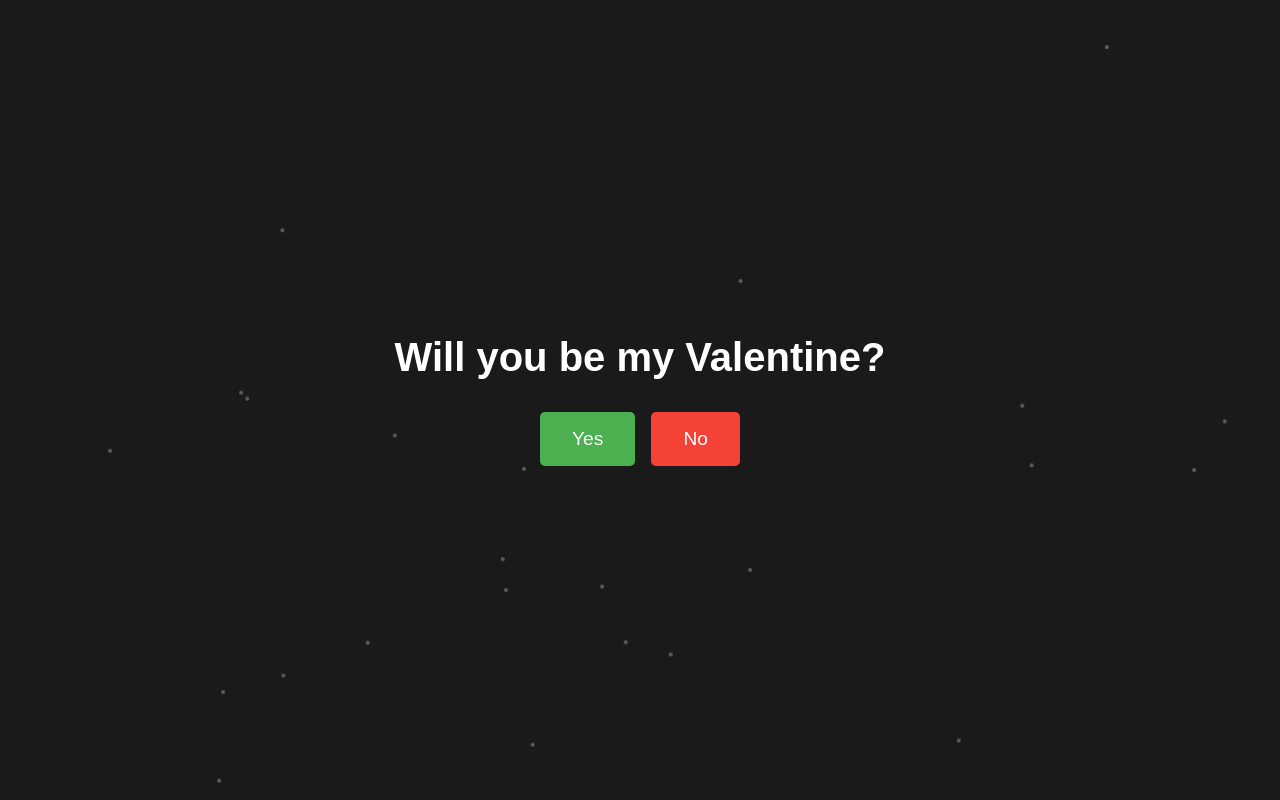
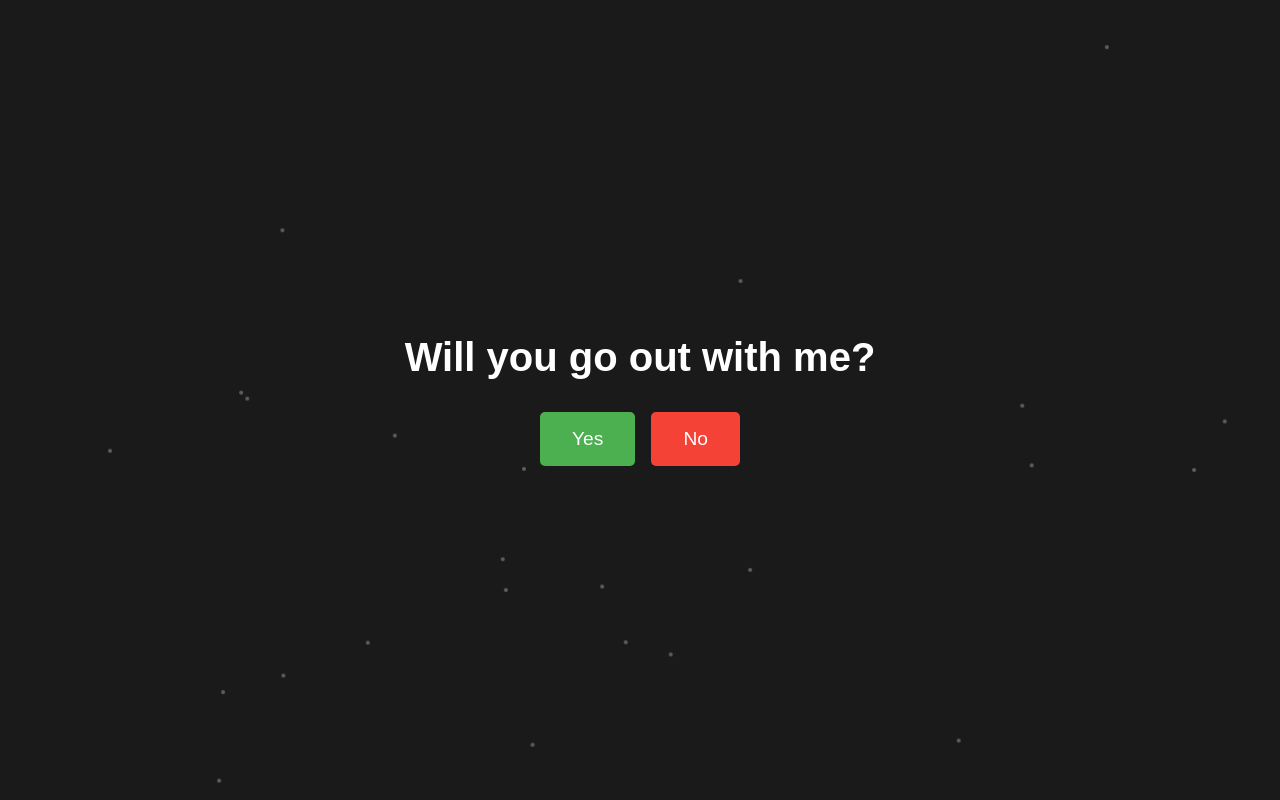
Before and after one commit to JZOnTheGit/MovingSurvey, a plain HTML site: page index.html in a window 1280 px wide. Drawn offline with Linux system fonts and the light colour scheme.

Commit message:
chnaged question

```diff
--- a/index.html
+++ b/index.html
@@ -8,7 +8,7 @@
 </head>
 <body>
     <div class="container">
-        <h1>Will you be my Valentine?</h1>
+        <h1>Will you go out with me?</h1>
         <div class="buttons">
             <button id="yesButton">Yes</button>
             <button id="noButton">No</button>
```
